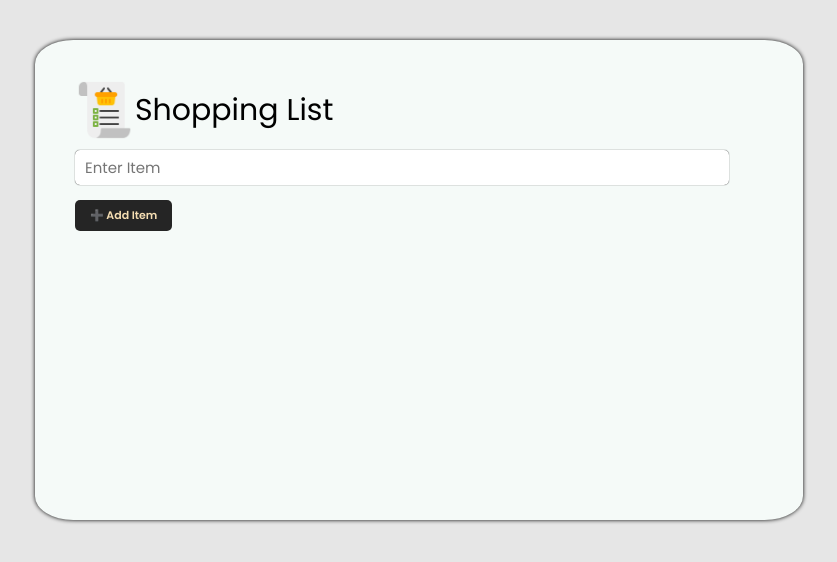
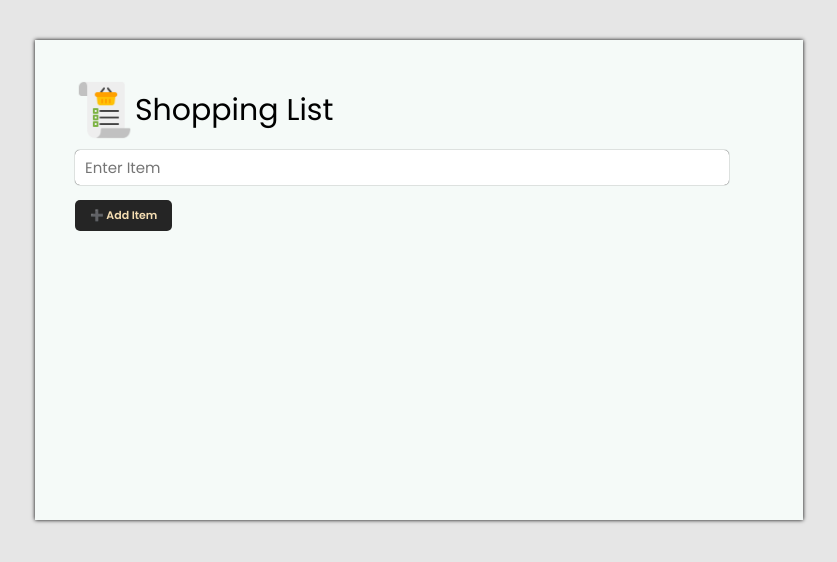
Before and after one commit to TusharMohapatra07/Shopping-list, a plain HTML site: page index.html in a window 1280 px wide. Shown: the whole page, without its empty margins (221-1058 px from the left). Drawn offline with Linux system fonts and the light colour scheme.

Commit message:
Update style.css

```diff
--- a/style.css
+++ b/style.css
@@ -20,7 +20,6 @@ body{
     min-height: 60vh;
     margin: 5vh auto;
     padding: 40px;
-    border-radius: 5%;
     box-shadow: 0 0 4px black;
 }
 
```
